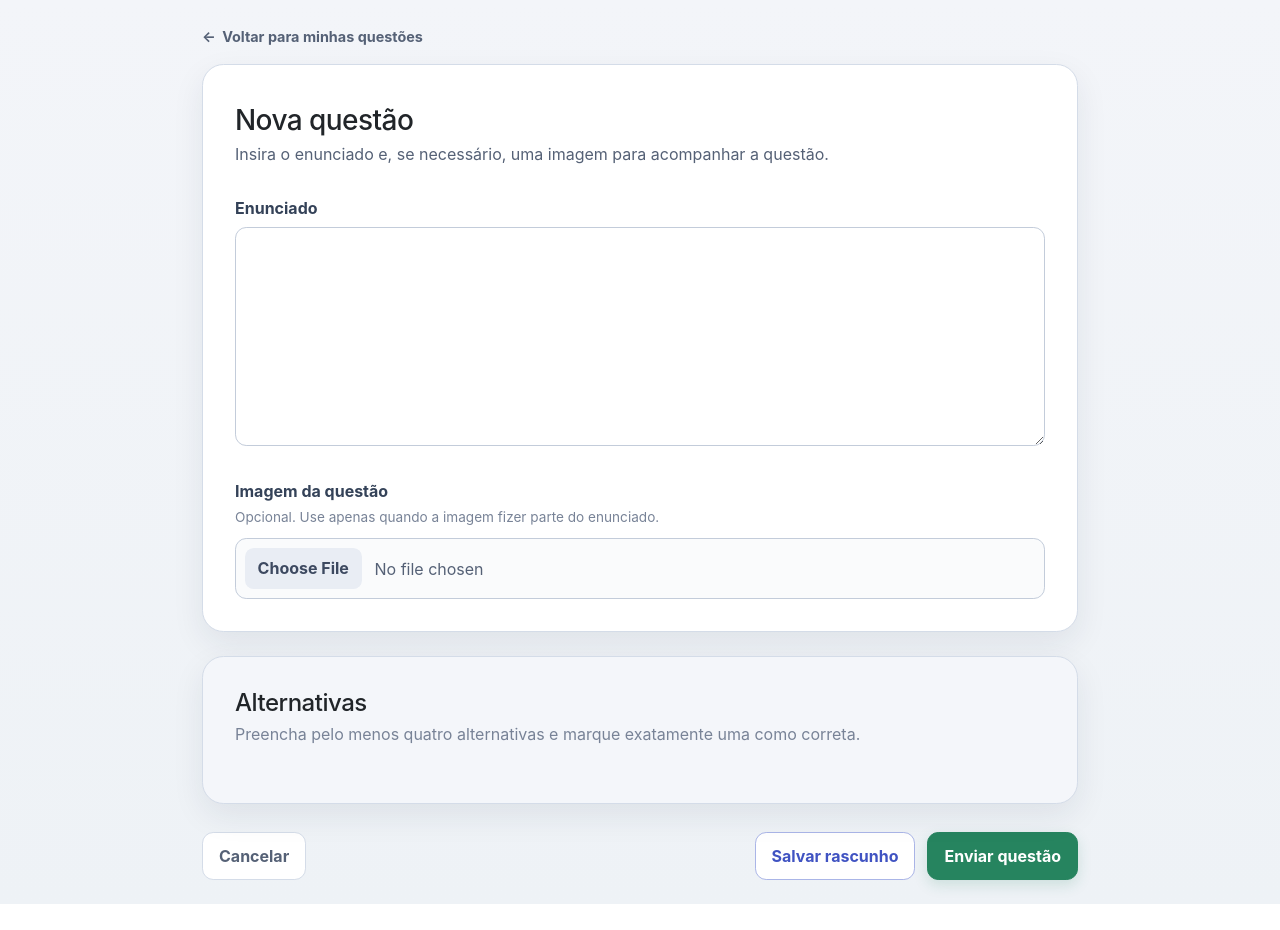
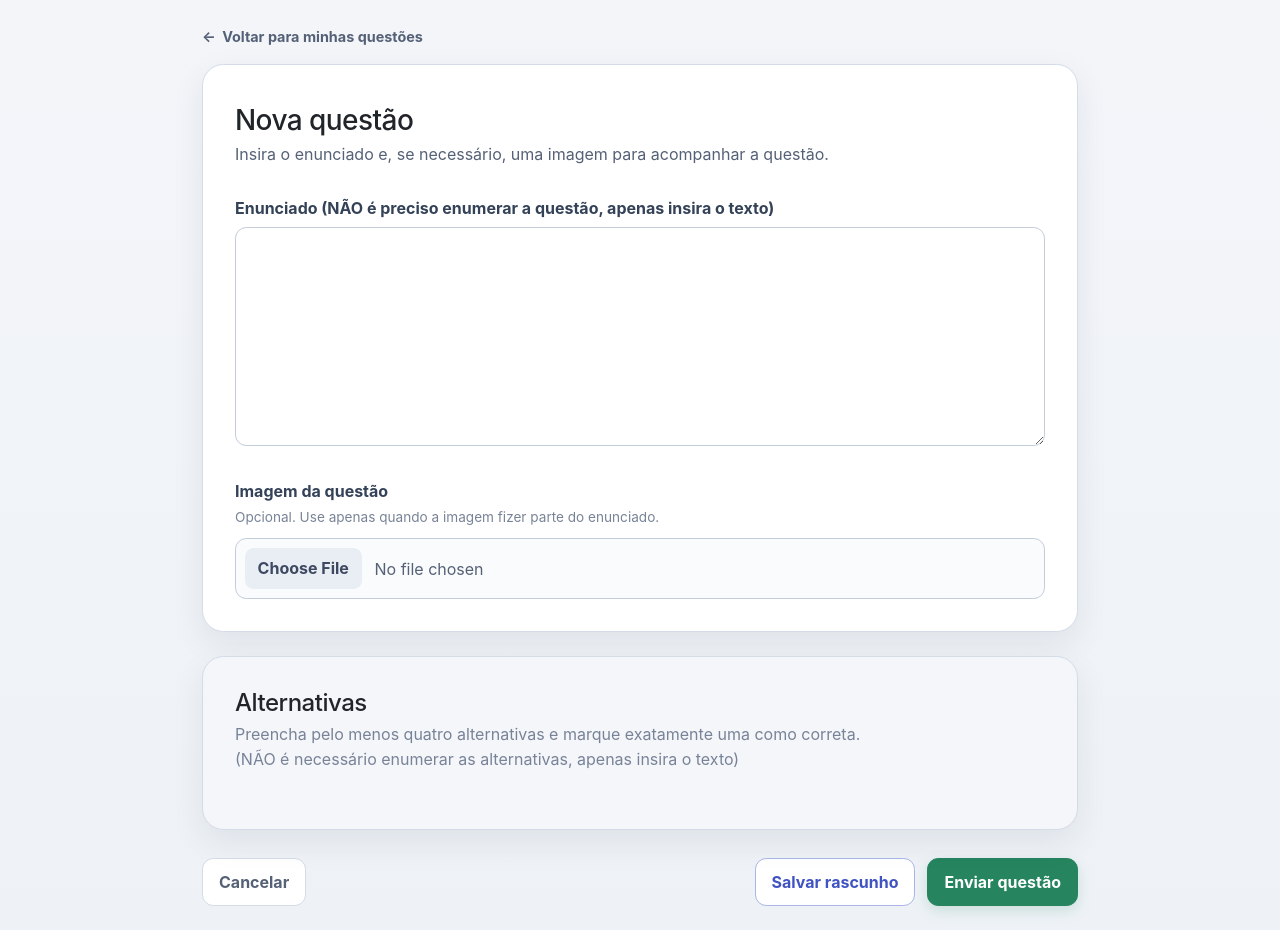
Before and after one commit to dmfadul/question_platform, a Django app: template intake/templates/intake/question_form.html in a window 1280 px wide. Before the commit the page ends 904 px from the top, so only its background shows below. Run offline with Django 5.2, Linux system fonts and the light colour scheme; the template is opened without the code that fills it: values that come from a table or form of the project are taken from there, others are empty; some libraries are stand-ins or nearby versions.

```diff
--- a/intake/templates/intake/question_form.html
+++ b/intake/templates/intake/question_form.html
@@ -53,7 +53,7 @@
                     class="form-label"
                     for="{{ form.body.id_for_label }}"
                 >
-                    Enunciado
+                    Enunciado (NÃO é preciso enumerar a questão, apenas insira o texto)
                 </label>
 
                 {{ form.body }}
@@ -94,6 +94,10 @@
                     <p class="text-muted mb-0">
                         Preencha pelo menos quatro alternativas e marque
                         exatamente uma como correta.
+                    </p>
+                    <p class="text-muted mb-0">
+
+                        (NÃO é necessário enumerar as alternativas, apenas insira o texto)
                     </p>
                 </div>
             </div>
```
